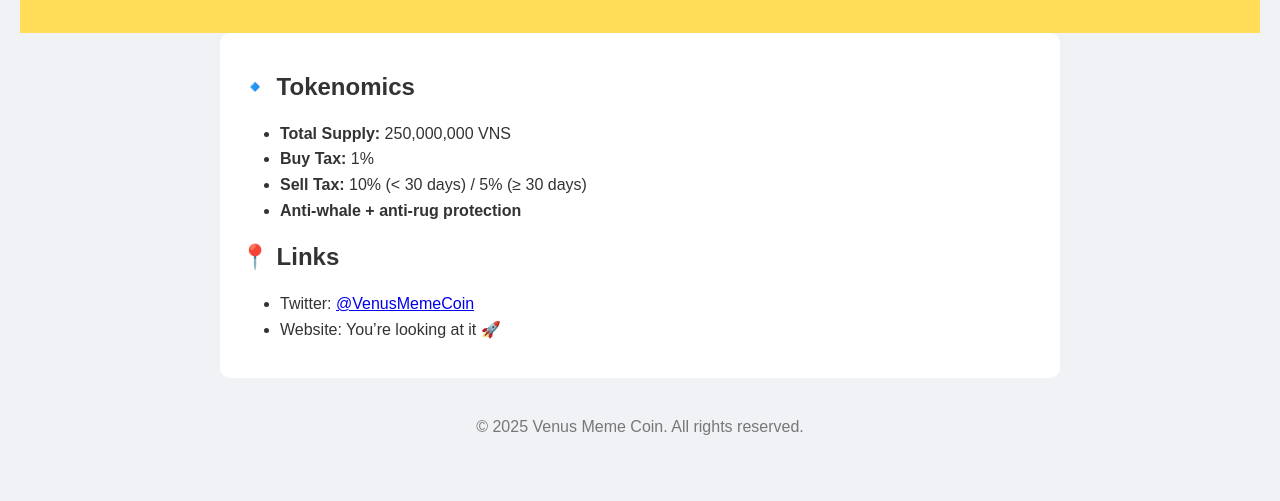
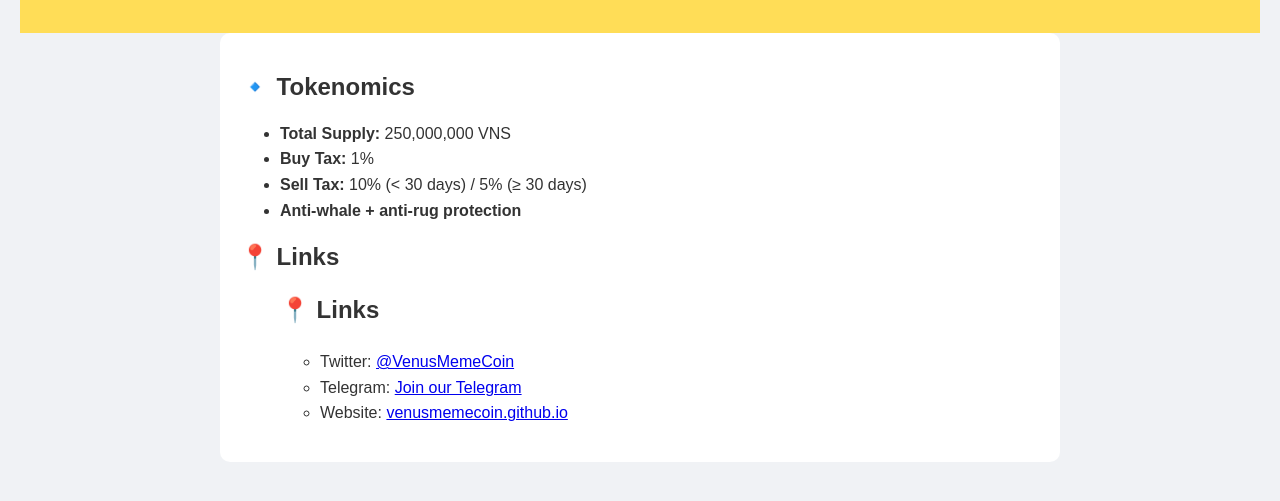
Before and after one commit to VenusMemeCoin/venusmemecoin.github.io, a plain HTML site: page index.html in a window 1280 px wide. Shown: the part 115-616 px from the top of the page. Drawn offline with Linux system fonts and the light colour scheme.

Commit message:
Updated Twitter and Telegram links

```diff
--- a/index.html
+++ b/index.html
@@ -53,14 +53,9 @@
     </ul>
 
     <h2>📍 Links</h2>
-    <ul>
-      <li>Twitter: <a href="#">@VenusMemeCoin</a></li>
-      <li>Website: You’re looking at it 🚀</li>
-    </ul>
-  </div>
-
-  <footer>
-    &copy; 2025 Venus Meme Coin. All rights reserved.
-  </footer>
-</body>
-</html>
+    <ul> <h2>📍 Links</h2>
+<ul>
+  <li>Twitter: <a href="https://twitter.com/VenusMemeCoin" target="_blank">@VenusMemeCoin</a></li>
+  <li>Telegram: <a href="https://t.me/VenusMemeCoin" target="_blank">Join our Telegram</a></li>
+  <li>Website: <a href="https://venusmemecoin.github.io" target="_blank">venusmemecoin.github.io</a></li>
+</ul>
```
